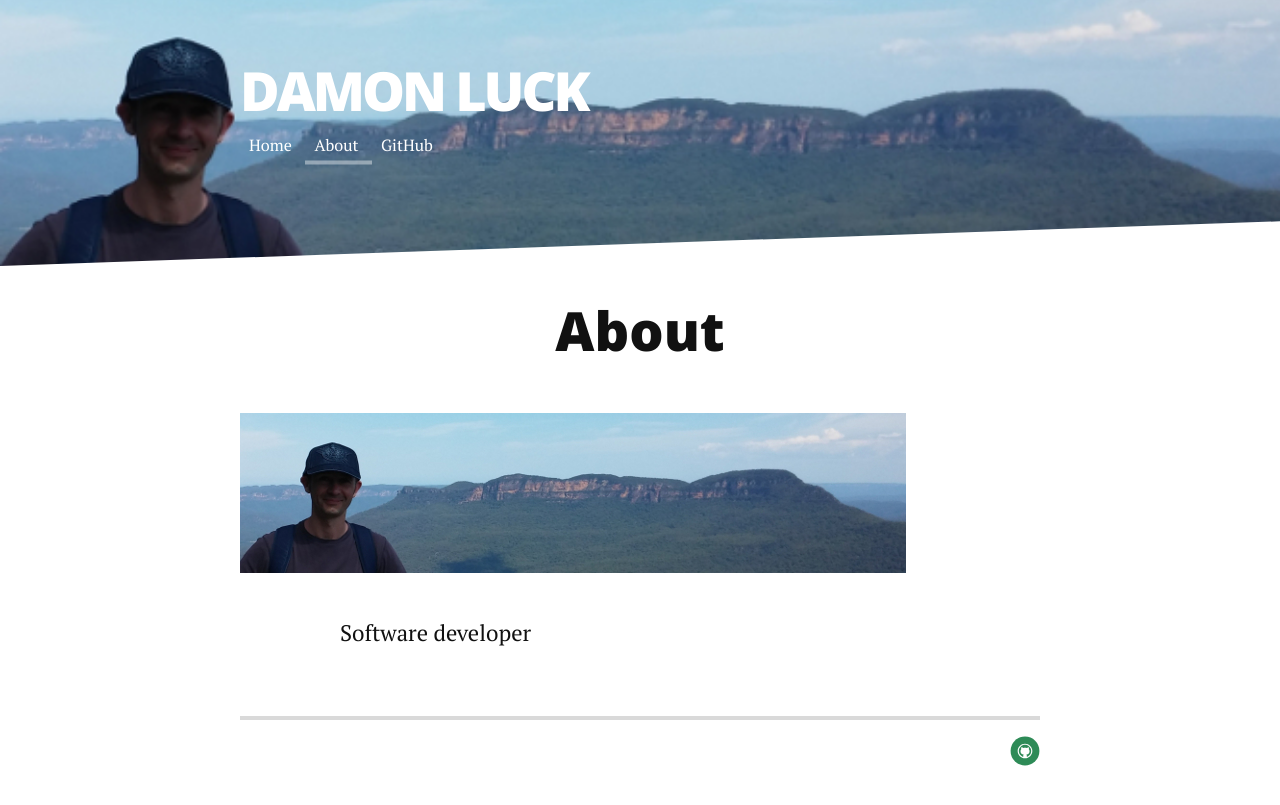
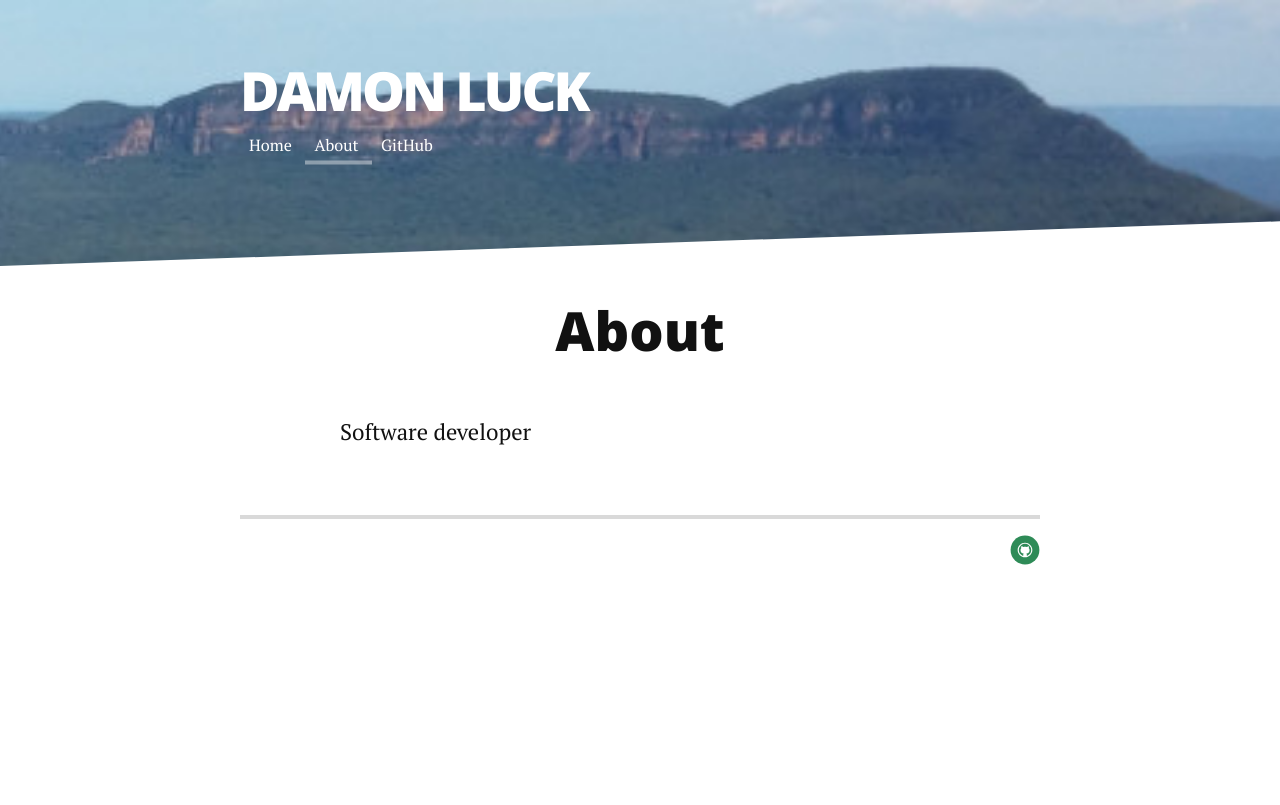
Before and after one commit to DamonLuck/damonluck.github.io, a Jekyll site: the page built from about.md, in a window 1280 px wide. Shown: the top 805 px of the page. Built offline with Jekyll 4.4.1, drawn with Linux system fonts in a browser that asks for light colours; nearby versions of some CDN libraries.

Commit message:
Updated background

```diff
--- a/about.md
+++ b/about.md
@@ -5,6 +5,5 @@ title: About
 
 <div class="post">
 	<h1 class="pageTitle">About</h1>
-	<img src="{{ '/assets/img/background.jpg' | prepend: site.baseurl }}" alt="">
 	<p class="intro">Software developer</p>
 </div>
```
Also changed, not shown: assets/img/background.jpg.
